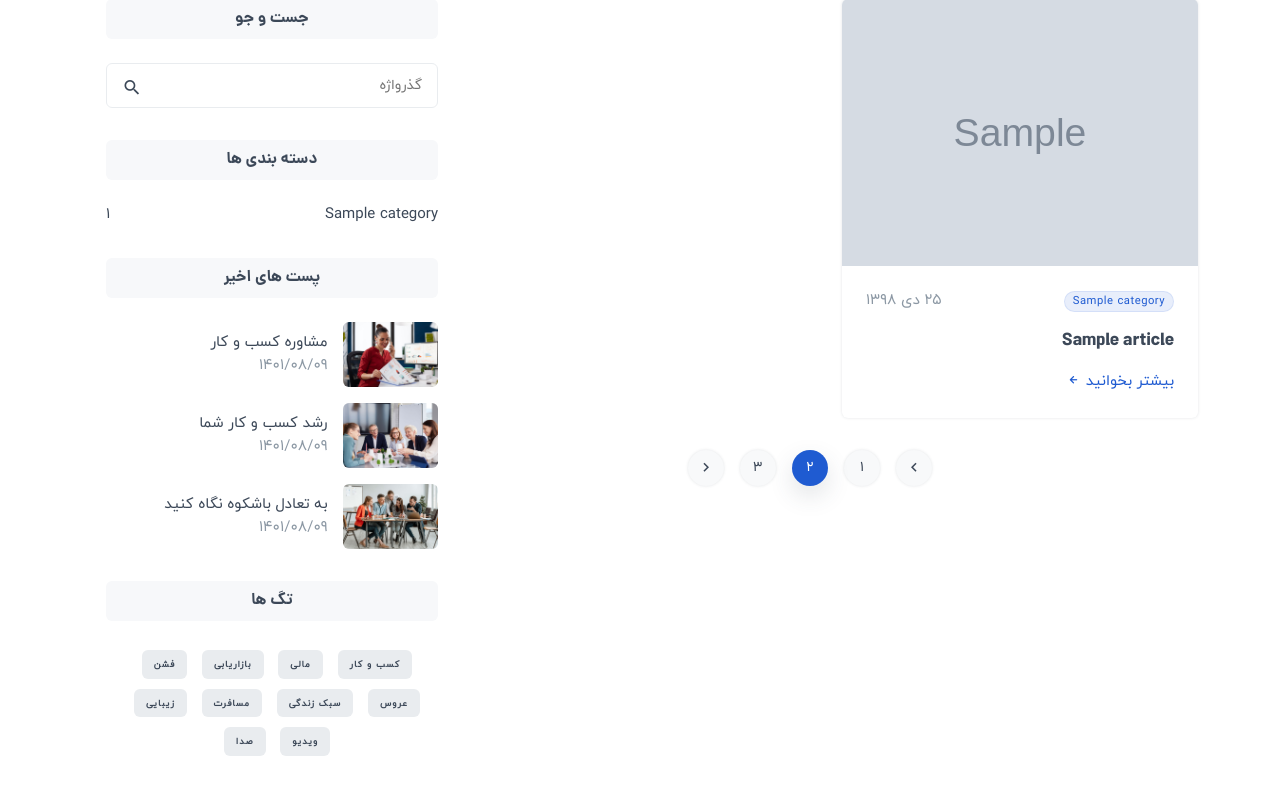
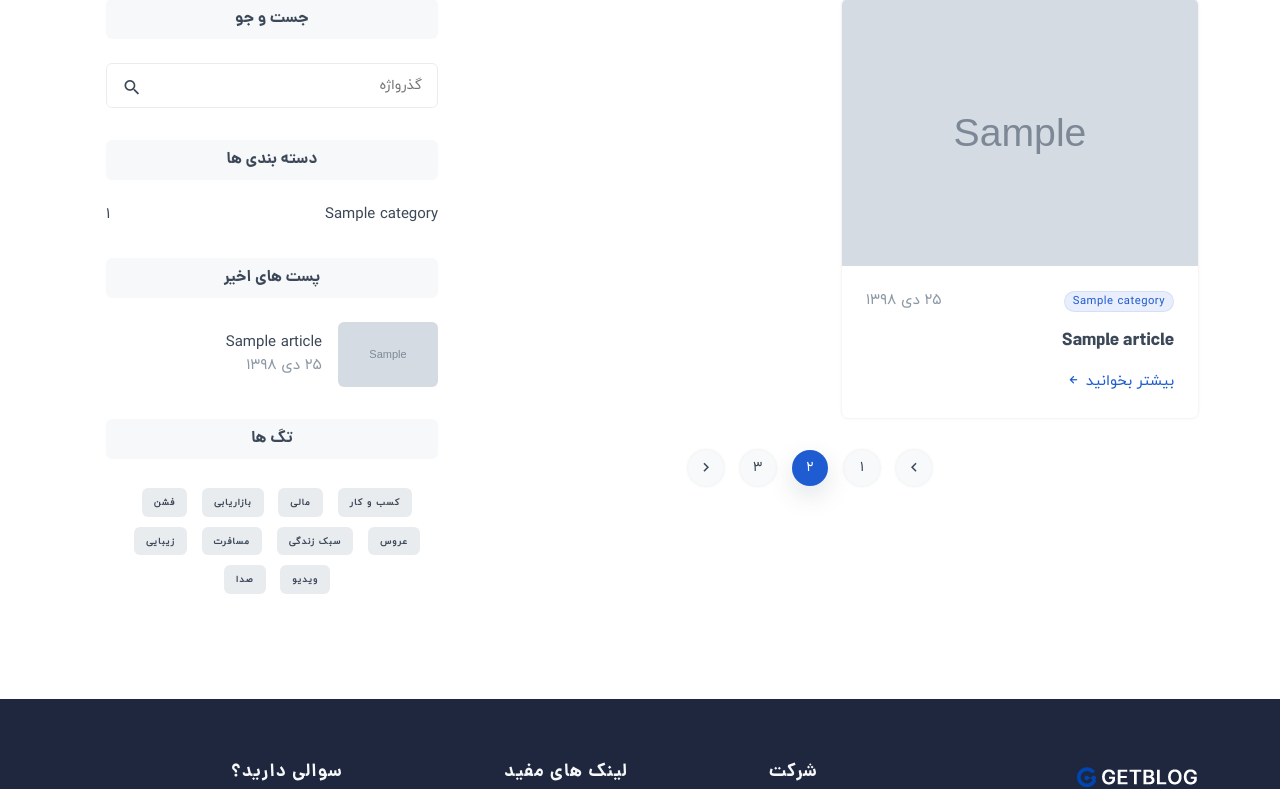
Before and after one commit to itdevx/Django-Blog, a Django app: a page that uses templates/blog-templates/list-magazine.html in a window 1280 px wide. Shown: the part 567-1356 px from the top of the page. Run offline with Django 4.2, Linux system fonts and the light colour scheme; tables that the repository leaves empty hold one stand-in row (values such as "Sample post"); grey boxes marked "Sample" are stand-in pictures; some libraries are stand-ins or nearby versions.

Commit message:
change style and other article

```diff
--- a/blog/urls.py
+++ b/blog/urls.py
@@ -1,5 +1,5 @@
 from django.urls import path
-from .views import IndexView, DetailBlogView, ListBlogView, SearchFieldView, CategoryView
+from .views import IndexView, DetailBlogView, SearchFieldView, CategoryView
 
 app_name = 'blog'
 
--- a/blog/views.py
+++ b/blog/views.py
@@ -38,13 +38,6 @@ class DetailBlogView(View):
         return render(request, self.template_name, context)
 
 
-class ListBlogView(View):
-    template_name = 'blog-templates/list-magazine.html'
-
-    def get(self, request):
-        return render(request, self.template_name)
-
-
 class SearchFieldView(ListView):
     template_name = 'blog-templates/list-magazine.html'
     context_object_name = 'article'
@@ -53,6 +46,7 @@ class SearchFieldView(ListView):
         context = super().get_context_data(**kwargs)
         context['category'] = Category.objects.all().annotate(articles_count=Count('article'))
         context['article_'] = Article.objects.filter(status=1)
+        context['last_article'] = Article.objects.filter(status=1).order_by('-id')[:3]
         return context
 
     def get_queryset(self):
@@ -70,6 +64,7 @@ class CategoryView(ListView):
         context = super().get_context_data(**kwargs)
         context['category'] = Category.objects.all().annotate(articles_count=Count('article'))
         context['article_'] = Article.objects.filter(status=1)
+        context['last_article'] = Article.objects.filter(status=1).order_by('-id')[:3]
         return context
 
     def get_queryset(self):
--- a/templates/blog-templates/list-magazine.html
+++ b/templates/blog-templates/list-magazine.html
@@ -107,7 +107,7 @@
                                 ها</h6>
                             <ul class="list-unstyled mt-4 mb-0 catagories">
                                 {% for c in category %}
-                                    <li class="d-flex justify-content-between"><a href="javascript:void(0)" class="title text-dark">{{ c.category_name }}</a> <span>{{ c.articles_count }}</span></li>
+                                    <li class="d-flex justify-content-between"><a href="/article/{{ c.category_slug }}/" class="title text-dark">{{ c.category_name }}</a> <span>{{ c.articles_count }}</span></li>
                                 {% endfor %}
                             </ul>
                         </div>
@@ -118,30 +118,15 @@
                             <h6 class="widget-title font-weight-bold pt-2 pb-2 bg-light rounded text-center">پست های
                                 اخیر</h6>
                             <div class="mt-4">
-                                <div class="d-flex align-items-center">
-                                    <img src="{% static 'images\agency\1.jpg' %}" class="avatar avatar-small rounded" style="width: auto;" alt="">
+                                {% for l in last_article %}
+                                <div class="d-flex align-items-center mt-3">
+                                    <img src="{{ l.image.url }}" class="avatar avatar-small rounded" style="width: 100px;" alt="">
                                     <div class="flex-1 me-3">
-                                        <a href="agency-blog-detail.html" class="d-block widget-post-title text-dark">مشاوره کسب و کار</a>
-                                        <span class="text-muted">1401/08/09</span>
+                                        <a href="{{ l.get_absolut_url }}" class="d-block widget-post-title text-dark">{{ l.title }}</a>
+                                        <span class="text-muted">{{ l.get_date }}</span>
                                     </div>
                                 </div>
-
-                                <div class="d-flex align-items-center mt-3">
-                                    <img src="{% static 'images\agency\2.jpg' %}" class="avatar avatar-small rounded" style="width: auto;" alt="">
-                                    <div class="flex-1 me-3">
-                                        <a href="agency-blog-detail.html" class="d-block widget-post-title text-dark">رشد کسب و کار شما</a>
-                                        <span class="text-muted">1401/08/09</span>
-                                    </div>
-                                </div>
-
-                                <div class="d-flex align-items-center mt-3">
-                                    <img src="{% static 'images\agency\3.jpg' %}" class="avatar avatar-small rounded" style="width: auto;" alt="">
-                                    <div class="flex-1 me-3">
-                                        <a href="agency-blog-detail.html" class="d-block widget-post-title text-dark">به
-                                            تعادل باشکوه نگاه کنید</a>
-                                        <span class="text-muted">1401/08/09</span>
-                                    </div>
-                                </div>
+                                {% endfor %}
                             </div>
                         </div>
                         <!-- RECENT POST -->
--- a/templates/blog-templates/magazine-news-detail.html
+++ b/templates/blog-templates/magazine-news-detail.html
@@ -141,7 +141,7 @@
                                     <div class="mt-4">
                                         {% for l in la %}
                                         <div class="d-flex align-items-center mb-4">
-                                            <img src="{{ l.image.url }}" class="avatar avatar-small rounded" style="width: auto;" alt="">
+                                            <img src="{{ l.image.url }}" class="avatar avatar-small rounded" style="width: 100px;" alt="">
                                             <div class="flex-1 me-3">
                                                 <a href="{{ l.get_abolut_url }}" class="d-block widget-post-title text-dark">{{ l.title }}</a>
                                                 <span class="text-muted">{{ l.get_date }}</span>
```
